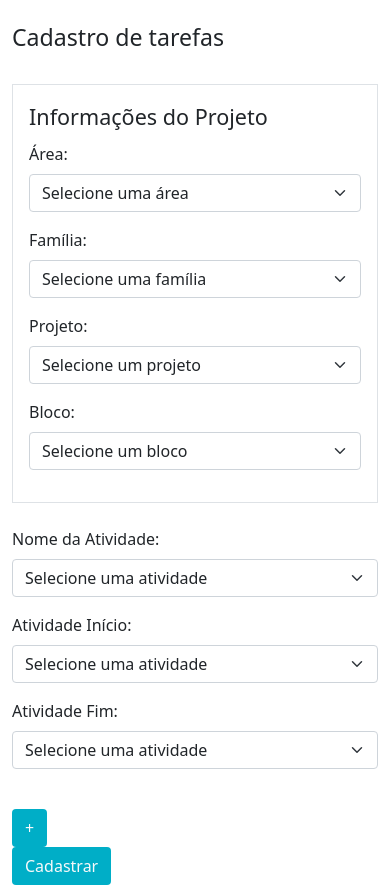
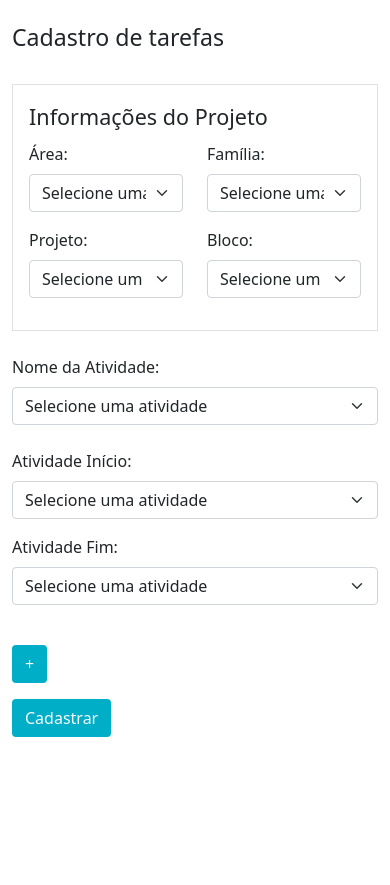
Before and after one commit to danielbrol-stella/StellaZoho, a Flask app: page /cadastrar in a window 390 px wide. Shown: the part 56-941 px from the top of the page. After the commit the page ends 793 px from the top, so only its background shows below. Run offline with Flask 3, Linux system fonts and the light colour scheme; data that the repository does not hold is empty.

Commit message:
style: redimensionamento das colunas (sm e md) para responsividade do forms

```diff
--- a/Templates/cadastrar.html
+++ b/Templates/cadastrar.html
@@ -10,16 +10,15 @@
     <header>
         <nav class="navbar navbar-expand-lg bg-body-tertiary bg-color w-100">
             <div class="container-fluid">
-                <a class="navbar-brand" href="#"> <!-- Mudança: transforme a imagem em um link -->
+                <a class="navbar-brand" href="#">
                     <img src="../images/Logo E de Stella branco.png" alt="Logo da Stella" class="stella-logo">
                 </a>
 
-                <!-- Mudança: botão de colapso para telas pequenas -->
                 <button class="navbar-toggler" type="button" data-bs-toggle="collapse" data-bs-target="#navbarNav" aria-controls="navbarNav" aria-expanded="false" aria-label="Toggle navigation">
                     <span class="navbar-toggler-icon"></span>
                 </button>
 
-                <div class="collapse navbar-collapse" id="navbarNav"> <!-- Mudança: colapso da navbar -->
+                <div class="collapse navbar-collapse" id="navbarNav">
                     <ul class="navbar-nav">
                         <li class="nav-item">
                             <a class="nav-link text-light" href="./index.html">Central de projetos</a>
@@ -31,8 +30,6 @@
                 </div>
             </div>
         </nav>
-
-        <!-- Trabalhar responsividade do navbar -->
     </header>
 
     <main class="container mt-4">
@@ -46,7 +43,7 @@
 
                 <div class="row">
                 <!-- Combo de Áreas -->
-                <div class="col-sm-3 mb-3">
+                <div class="col-6 col-sm-6 col-md-3 mb-3">
                     <label for="area" class="form-label">Área:</label>
                     <select id="area" name="area_id" class="form-select" required>
                         <option value="">Selecione uma área</option>
@@ -57,7 +54,7 @@
                 </div>
 
                 <!-- Combo de Famílias -->
-                <div class="col-sm-3 mb-3">
+                <div class="col-6 col-sm-6 col-md-3 mb-3">
                     <label for="familia" class="form-label">Família:</label>
                     <select id="familia" name="familia_id" class="form-select" required>
                         <option value="">Selecione uma família</option>
@@ -68,7 +65,7 @@
                 </div>
 
                 <!-- Combo de Projetos -->
-                <div class="col-sm-3 mb-3">
+                <div class="col-6 col-sm-6 col-md-3 mb-3">
                     <label for="projeto" class="form-label">Projeto:</label>
                     <select id="projeto" name="projeto_id" class="form-select" required>
                         <option value="">Selecione um projeto</option>
@@ -79,7 +76,7 @@
                 </div>
 
                 <!-- Combo de Blocos -->
-                <div class="col-sm-3 mb-3">
+                <div class="col-6 col-sm-6 col-md-3 mb-3">
                     <label for="bloco" class="form-label">Bloco:</label>
                     <select id="bloco" name="bloco_id" class="form-select" required>
                         <option value="">Selecione um bloco</option>
@@ -94,7 +91,7 @@
             <div id="containerLinhas">
                 <div class="row" id="linhaModelo">
                     <!-- Campo de Nome da Atividade -->
-                <div class="col-sm-5 mb-3">
+                    <div class="col-sm-12 col-md-5 mb-4">
                         <label for="nome_atividade" class="form-label">Nome da Atividade:</label>
                         <select id="nome_atividade" name="nome_atividade" class="form-select" required>
                             <option value="">Selecione uma atividade</option>
@@ -102,7 +99,7 @@
                     </div>
 
                     <!-- Combo de Atividades Início -->
-                <div class="col-sm-3 mb-3">
+                    <div class="col-sm-12 col-md-3 mb-3">
                         <label for="atividade_inicio" class="form-label">Atividade Início:</label>
                         <select id="atividade_inicio" name="atividade_id_inicio" class="form-select" required>
                             <option value="">Selecione uma atividade</option>
@@ -110,7 +107,7 @@
                     </div>
 
                     <!-- Combo de Atividades Fim -->
-                <div class="col-sm-3 mb-3">
+                    <div class="col-sm-12 col-md-3 mb-3">
                         <label for="atividade_fim" class="form-label">Atividade Fim:</label>
                         <select id="atividade_fim" name="atividade_id_fim" class="form-select" required>
                             <option value="">Selecione uma atividade</option>
@@ -118,8 +115,7 @@
                     </div>
 
                     <!-- Botão para gerar nova linha -->
-                <div class="col-sm-1">
-                    <div class="col-sm-1">
+                    <div class="col-sm-12 col-md-1 mb-3">
                         <button type="button" id="btnAdicionarLinha" class="btn bg-color text-light mt-4 stella-btn">
                             &plus;
                         </button>
```
Lines whose indentation alone changed are shown as unchanged.
